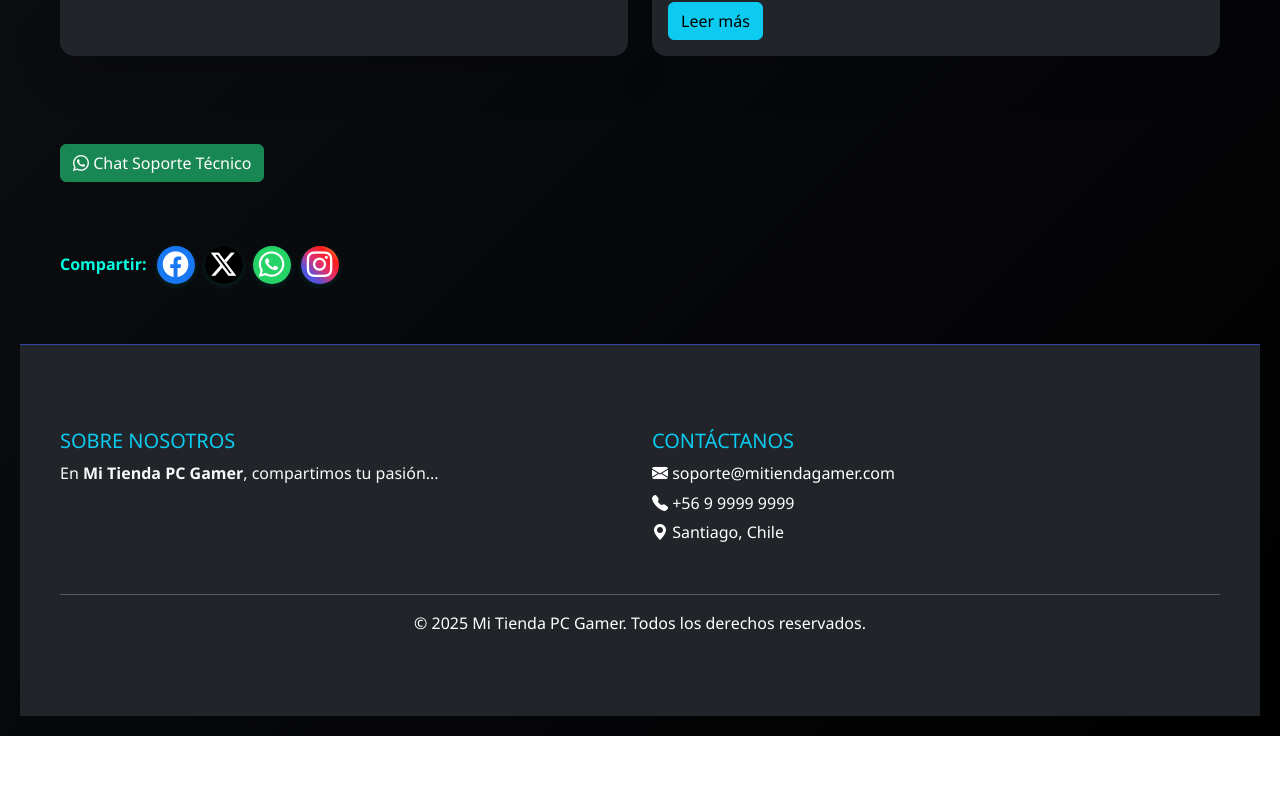
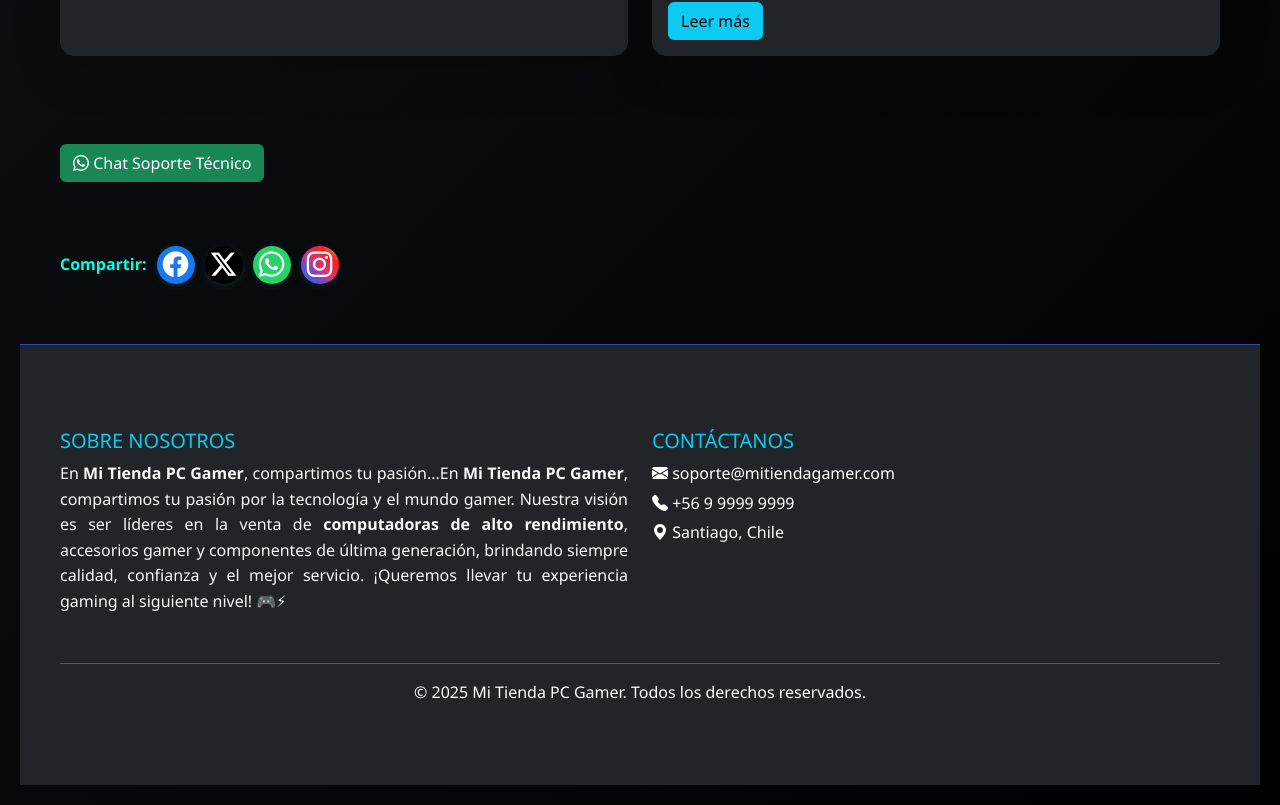
Before and after one commit to zalojavier/React-Desarollofullstack-2, a React (Vite) app: page / in a window 1280 px wide. Shown: the part 2297-3102 px from the top of the page. Before the commit the page ends 3033 px from the top, so only its background shows below. Built offline with nearby package versions, Linux system fonts and the light colour scheme.

Commit message:
Correccion de footer

```diff
--- a/src/components/Footer.jsx
+++ b/src/components/Footer.jsx
@@ -7,7 +7,10 @@ function Footer() {
               <h5 className="text-uppercase text-info">Sobre Nosotros</h5>
               {/* Usamos la clase de styles.css */}
               <p className="text-light footer-about-text">
-                En <strong>Mi Tienda PC Gamer</strong>, compartimos tu pasión...
+                En <strong>Mi Tienda PC Gamer</strong>, compartimos tu pasión...En <strong>Mi Tienda PC Gamer</strong>, compartimos tu pasión por la tecnología y el mundo gamer.
+          Nuestra visión es ser líderes en la venta de <strong>computadoras de alto rendimiento</strong>,
+          accesorios gamer y componentes de última generación, brindando siempre calidad, confianza
+          y el mejor servicio. ¡Queremos llevar tu experiencia gaming al siguiente nivel! 🎮⚡
                 {/* (puedes copiar el resto del texto de tu HTML) */}
               </p>
             </div>
--- a/src/pages/BlogArmarPc.jsx
+++ b/src/pages/BlogArmarPc.jsx
@@ -69,7 +69,7 @@ function BlogArmarPc() {
 
         {/* Dejamos este footer local que es parte del diseño de la página de blog */}
         <footer>
-          <p>© 2023 GameLegend - Todos los derechos reservados</p>
+          <p>© 2025 Mi tienda Pc gamer - Todos los derechos reservados</p>
           <p>Consejos expertos para armar el PC gamer perfecto para tus necesidades.</p>
         </footer>
       </div>
--- a/src/pages/BlogJuegosRetro.jsx
+++ b/src/pages/BlogJuegosRetro.jsx
@@ -68,7 +68,7 @@ function BlogJuegosRetro() {
         {/* El <footer> simple de esta página lo podemos dejar si quieres,
             o puedes borrarlo si prefieres que solo esté el Footer principal */}
         <footer>
-          <p>© 2023 GameLegend - Todos los derechos reservados</p>
+          <p>© 2025 Mi tienda Pc gamer - Todos los derechos reservados</p>
           <p>Estos cinco pilares no son solo juegos; son la herencia que todo jugador debe conocer.</p>
         </footer>
       </div>
```
